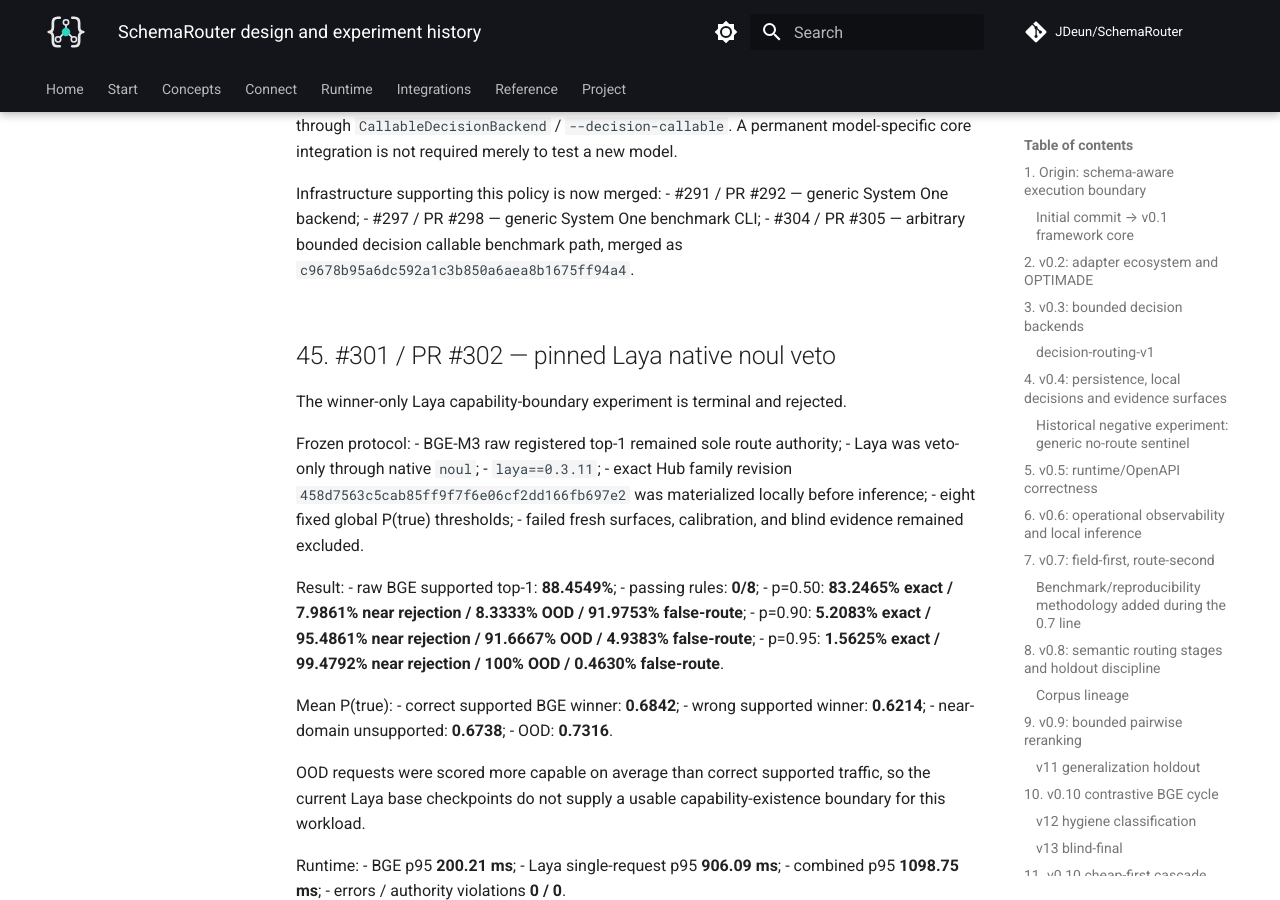
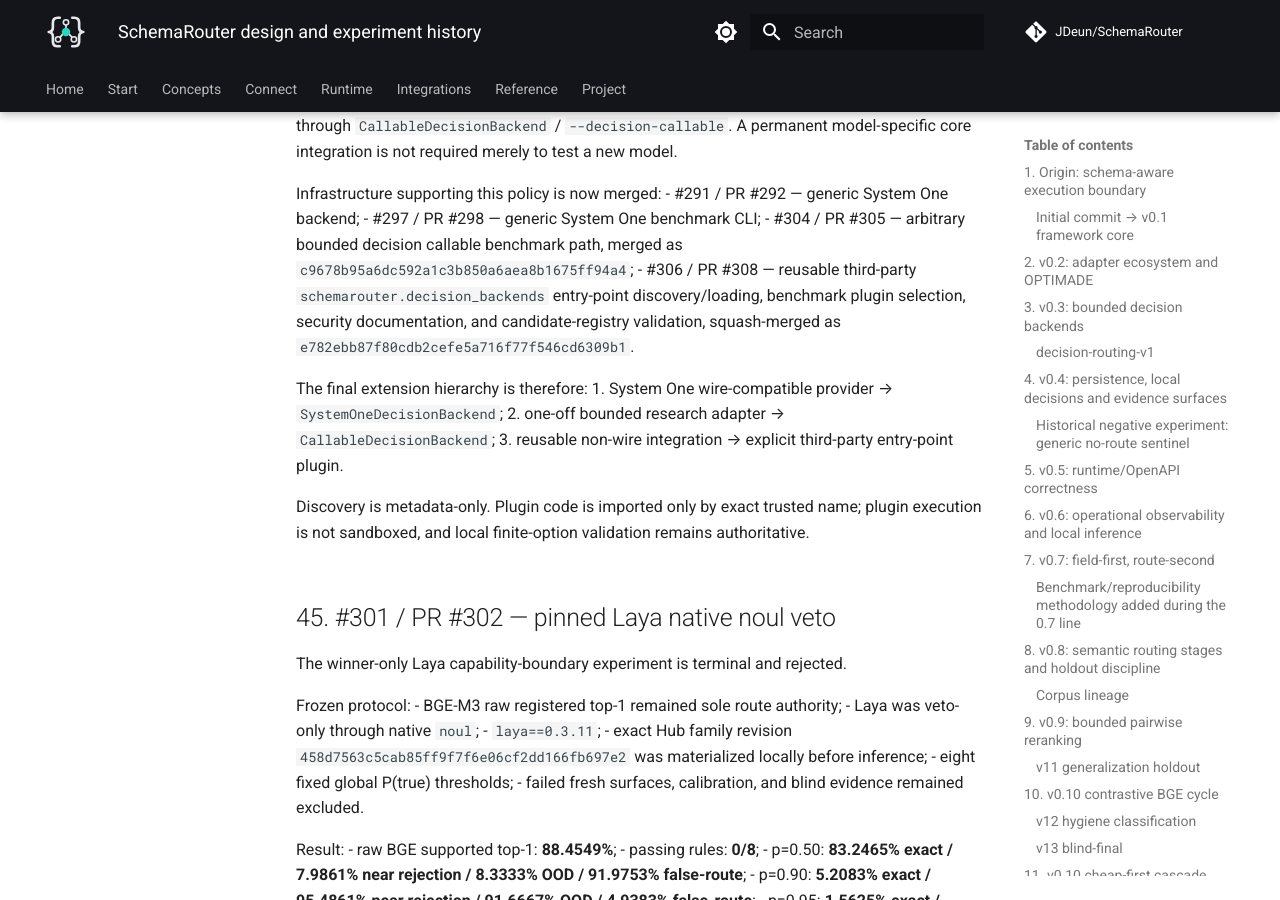
Before and after one commit to JDeun/SchemaRouter, an MkDocs documentation site: the page built from docs/research/design-and-experiment-history.md, in a window 1280 px wide and 900 px high, scrolled down 53083 px. Built offline with MkDocs 1.6.1 and Material for MkDocs 9.7.7, drawn with Linux system fonts in a browser that asks for light colours; comment, search, counter and statistics services are not loaded.

Commit message:
docs: record decision plugin infrastructure merge

```diff
--- a/docs/research/design-and-experiment-history.md
+++ b/docs/research/design-and-experiment-history.md
@@ -1772,7 +1772,18 @@ Infrastructure supporting this policy is now merged:
 - #291 / PR #292 — generic System One backend;
 - #297 / PR #298 — generic System One benchmark CLI;
 - #304 / PR #305 — arbitrary bounded decision callable benchmark path, merged as
-  `c9678b95a6dc592a1c3b850a6aea8b1675ff94a4`.
+  `c9678b95a6dc592a1c3b850a6aea8b1675ff94a4`;
+- #306 / PR #308 — reusable third-party `schemarouter.decision_backends` entry-point
+  discovery/loading, benchmark plugin selection, security documentation, and candidate-registry
+  validation, squash-merged as `e782ebb87f80cdb2cefe5a716f77f546cd6309b1`.
+
+The final extension hierarchy is therefore:
+1. System One wire-compatible provider → `SystemOneDecisionBackend`;
+2. one-off bounded research adapter → `CallableDecisionBackend`;
+3. reusable non-wire integration → explicit third-party entry-point plugin.
+
+Discovery is metadata-only. Plugin code is imported only by exact trusted name; plugin execution is
+not sandboxed, and local finite-option validation remains authoritative.
 
 ## 45. #301 / PR #302 — pinned Laya native noul veto
 
```
